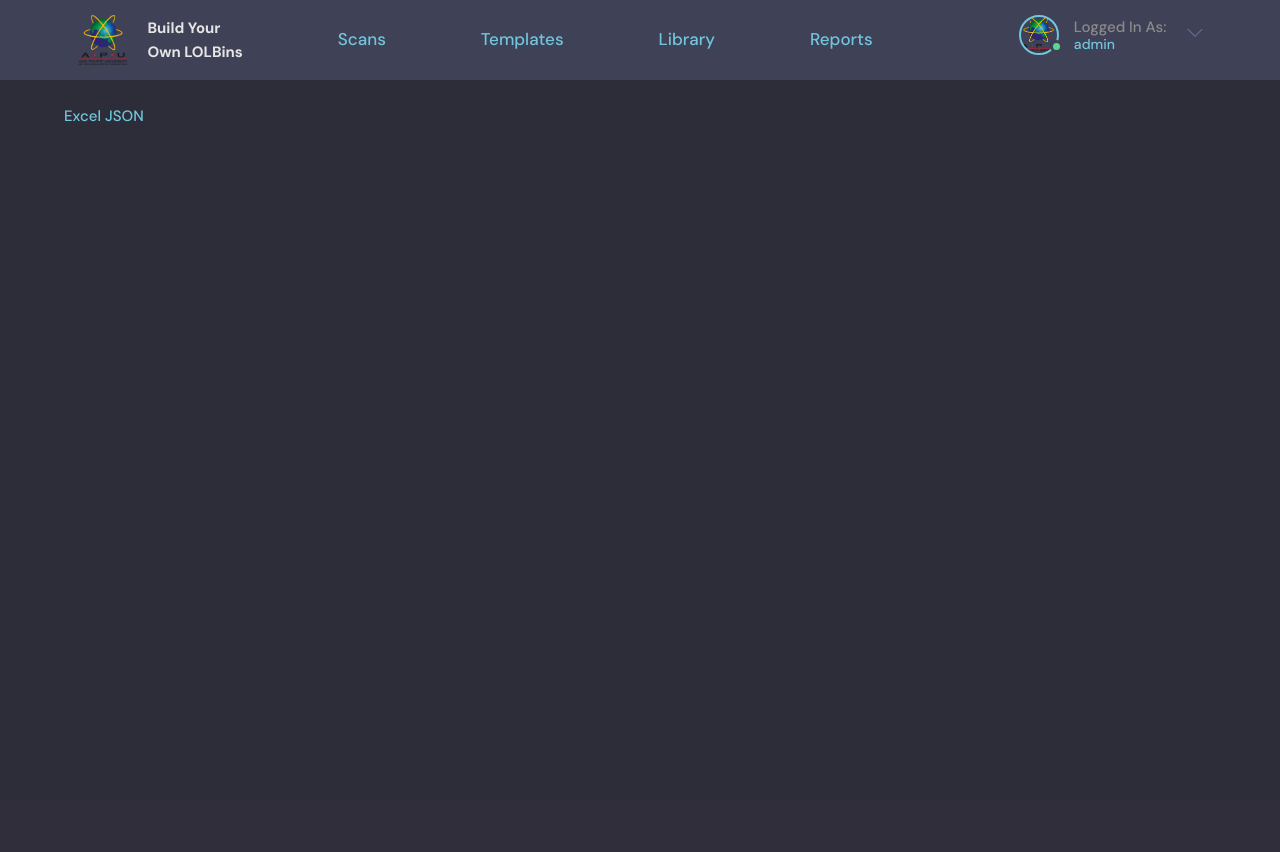
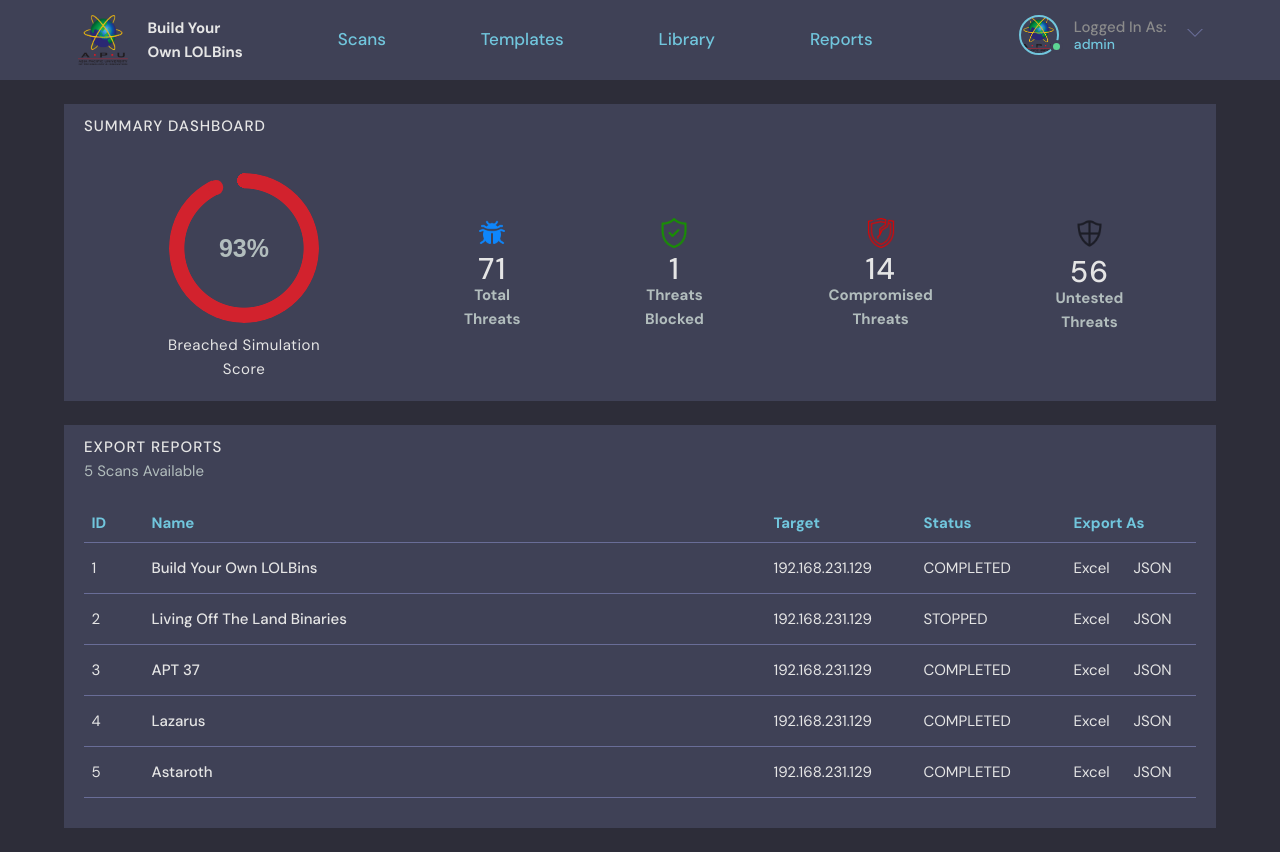
Before and after one commit to WesleyWong420/Build-Your-Own-LOLBins, a Django app: page /report/ in a window 1280 px wide. Before the commit the page ends 122 px from the top, so only its background shows below. Run offline with Django 4.2, Linux system fonts and the light colour scheme; a user stored in the database is signed in; data comes from the database, SQL or seed files in the repository; both versions use the stored data as it was after the commit; parts of the project's set-up code (start-up, migrations or seed data) failed here and were passed over; some libraries are stand-ins or nearby versions.

Commit message:
Added Reports & Fixed CalculatorApp.exe

```diff
--- a/base/static/styles/style.css
+++ b/base/static/styles/style.css
@@ -2853,6 +2853,71 @@ table.dataTable thead .sorting_desc_disabled { background: url('/static/images/s
 }
 
 /*==============================
+=>  Piecharts
+================================*/
+
+@property --p{
+  syntax: '<number>';
+  inherits: true;
+  initial-value: 0;
+}
+
+.pie {
+  --p:20;
+  --b:22px;
+  --c:darkred;
+  --w:150px;
+
+  width:var(--w);
+  aspect-ratio:1;
+  position:relative;
+  display:inline-grid;
+  margin:5px;
+  place-content:center;
+  font-size:25px;
+  font-weight:bold;
+  font-family:sans-serif;
+}
+
+.pie:before,
+.pie:after {
+  content:"";
+  position:absolute;
+  border-radius:50%;
+}
+
+.pie:before {
+  inset:0;
+  background:
+    radial-gradient(farthest-side,var(--c) 98%,#0000) top/var(--b) var(--b) no-repeat,
+    conic-gradient(var(--c) calc(var(--p)*1%),#0000 0);
+  -webkit-mask:radial-gradient(farthest-side,#0000 calc(99% - var(--b)),#000 calc(100% - var(--b)));
+          mask:radial-gradient(farthest-side,#0000 calc(99% - var(--b)),#000 calc(100% - var(--b)));
+}
+
+.pie:after {
+  inset:calc(50% - var(--b)/2);
+  background:var(--c);
+  transform:rotate(calc(var(--p)*3.6deg)) translateY(calc(50% - var(--w)/2));
+}
+
+.animate {
+  animation:p 1s .5s both;
+}
+
+.no-round:before {
+  background-size:0 0,auto;
+}
+
+.no-round:after {
+  content:none;
+}
+
+@keyframes p {
+  from{--p:0}
+}
+
+/*==============================
 =>  Topics
 ================================*/
 
@@ -2965,6 +3030,21 @@ table.dataTable thead .sorting_desc_disabled { background: url('/static/images/s
   background-color: var(--color-dark);
   border-radius: 1rem;
   padding: 2rem;
+}
+
+.roomListRoom__square {
+  margin-bottom: 2.4rem;
+  background-color: var(--color-dark);
+  padding: 2rem;
+}
+
+.roomListRoom__square h2 {
+  text-transform: uppercase;
+  font-weight: 500;
+  color: var(--color-light);
+  letter-spacing: 1px;
+  margin-top: -1rem;
+  margin-bottom: 3rem;
 }
 
 .roomListRoom__header {
@@ -3107,6 +3187,19 @@ table.dataTable thead .sorting_desc_disabled { background: url('/static/images/s
 .roomListRoom__tag {
   display: flex;
   justify-content: right;
+}
+
+.roomListRoom__flex {
+  display: flex;
+  align-items: center;
+}
+
+.roomListRoom__flex h3 {
+  font-weight: 400;
+  color: var(--color-light);
+  font-size: 1.5rem;
+  letter-spacing: 0.5px;
+  margin-top: 0.5rem;
 }
 
 /*==============================
--- a/base/templates/base/report.html
+++ b/base/templates/base/report.html
@@ -5,8 +5,97 @@
 
 <main class="auth layout">
     <div class="container-column">
-        <a href="{% url 'export-excel' 36 %}" class="btn btn--link">Excel</a>
-        <a href="{% url 'export-json' 36 %}" class="btn btn--link">JSON</a>
+        <div class="roomListRoom__square">
+            <div>
+                <h2>Summary Dashboard</h2>
+            </div>
+
+            <div class="roomListRoom__flex">
+                <div style="margin-left: 8rem; margin-right: 9rem; text-align: center;">
+                    {% if score < 60 %}
+                      <div class="pie animate" style="--p:{{score}};--b:15px;--c:#32CD32"> {{score}}%</div>
+                    {% elif score < 90 %}
+                      <div class="pie animate" style="--p:{{score}};--b:15px;--c:#ffbf00"> {{score}}%</div>
+                    {% elif score >= 90 %}
+                      <div class="pie animate" style="--p:{{score}};--b:15px;--c:#d2222d"> {{score}}%</div>
+                    {% endif %}
+                    <h3>Breached Simulation Score</h3>
+                </div>
+
+                <div style="margin-left: 5rem; margin-right: 7rem; text-align: center;;">
+                  <img src="{% static 'images/bug.png' %}" style="width: 3rem; height: 3rem;"/>
+                  <h2 style="margin-bottom: 0rem; font-size: 3rem;">{{threat_count}}</h2>
+                  <h4 style="margin-top: -1rem;">Total Threats</h4>
+                </div>
+
+                <div style="margin-left: 5rem; margin-right: 7rem; text-align: center;;">
+                  <img src="{% static 'images/protected.png' %}" style="width: 3rem; height: 3rem;"/>
+                  <h2 style="margin-bottom: 0rem; font-size: 3rem;">{{blocked_count}}</h2>
+                  <h4 style="margin-top: -1rem;">Threats Blocked</h4>
+                </div>
+
+                <div style="margin-left: 5rem; margin-right: 7rem; text-align: center;;">
+                  <img src="{% static 'images/compromised.png' %}" style="width: 3rem; height: 3rem;"/>
+                  <h2 style="margin-bottom: 0rem; font-size: 3rem;">{{compromised_count}}</h2>
+                  <h4 style="margin-top: -1rem;">Compromised Threats</h4>
+                </div>
+
+                <div style="margin-left: 5rem; margin-right: 7rem; text-align: center;;">
+                    <img src="{% static 'images/neutral.png' %}" style="width: 3.5rem; height: 3.5rem;"/>
+                    <h2 style="margin-bottom: 0rem; font-size: 3rem;">{{untested_count}}</h2>
+                    <h4 style="margin-top: -1rem;">Untested Threats</h4>
+                </div>
+            </div>
+        </div>
+
+        <div class="roomListRoom__square">
+            <div>
+                <h2 style="margin-bottom: 0rem;">Export Reports</h2>
+                <p style="margin-bottom: 2rem;">{{userScans.all.count}} Scans Available</p>
+            </div>
+
+            <!-- Scans List Start -->
+            <table id="scan-table" class="table">
+                <thead>
+                    <tr>
+                        <th scope="col">ID</th>
+                        <th scope="col">Name</th>
+                        <th scope="col">Target</th>
+                        <th scope="col">Status</th>
+                        <th scope="col">Export As</th>
+                    </tr>
+                </thead>
+                <tbody>
+                    {% if userScans.all.count != 0 %}
+                        {% for scan in userScans %}
+                            <tr>
+                                <td style="width: 6rem;">{{forloop.counter}}</td>
+                                <td style="font-weight: 500">{{scan.name}}</td>
+                                <td style="width: 15rem;"">{{scan.ip}}</td>
+                                <td style="width: 15rem;">{{scan.status}}</td>
+                                <td style="width: 13rem;">
+                                    <a href="{% url 'export-excel' scan.id %}" style="padding-right: 2rem">Excel</a>
+                                    <a href="{% url 'export-json' scan.id %}">JSON</a>
+                                </td>
+                            </tr>
+                        {% endfor %}
+                    {% endif %}
+                </tbody>
+            </table>
+            <!-- Scan List End -->
+
+            <script>
+              $(document).ready(function () {
+              $('#scan-table').DataTable({
+                  "searching": false,
+                  "info": false,
+                  "lengthChange": false,
+                  "paginate": false
+              });
+              $('.dataTables_length').addClass('bs-select');
+              });
+            </script>
+        </div>
     </div>
 </main>
 
--- a/base/views.py
+++ b/base/views.py
@@ -1190,15 +1190,39 @@ def deleteGlob(request, pk):
 
 @login_required(login_url='login')
 def report(request):
+    userScans = Scan.objects.filter(user=request.user).order_by('created')
 
-    return render(request, 'base/report.html')
+    threat_count = 0
+    blocked_count = 0
+    compromised_count = 0
+    untested_count = 0
+
+    for scan in userScans:
+        for simulation in scan.simulation_set.all():
+            for userVariant in simulation.UserVariant.all():
+                threat_count += 1
+
+                if userVariant.detected == False:
+                    compromised_count += 1
+                elif userVariant.detected == True:
+                    blocked_count += 1
+                else:
+                    untested_count += 1
+
+    score = (compromised_count / (threat_count - untested_count)) * 100
+    score = round(score)
+
+    context = {'threat_count': threat_count, 'blocked_count': blocked_count, 'compromised_count': compromised_count, 'untested_count': untested_count, 'score': score, 'userScans': userScans}
+
+    return render(request, 'base/report.html', context)
 
 @login_required(login_url='login')
 def exportExcel(request, pk):
     scan = Scan.objects.get(id=pk)
 
+    file_name = scan.name.replace(" ", "_")
     response = HttpResponse(content_type='application/ms-excel')
-    response['Content-Disposition'] = 'attachment; filename="byol.xls"'
+    response['Content-Disposition'] = f'attachment; filename="{file_name}.xls"'
 
     wb = xlwt.Workbook(encoding='utf-8')
     ws = wb.add_sheet(scan.name)
```
Also changed, not shown: base/static/images/bug.png (added), base/static/images/neutral.png (added), db.sqlite3, 3 other files.
